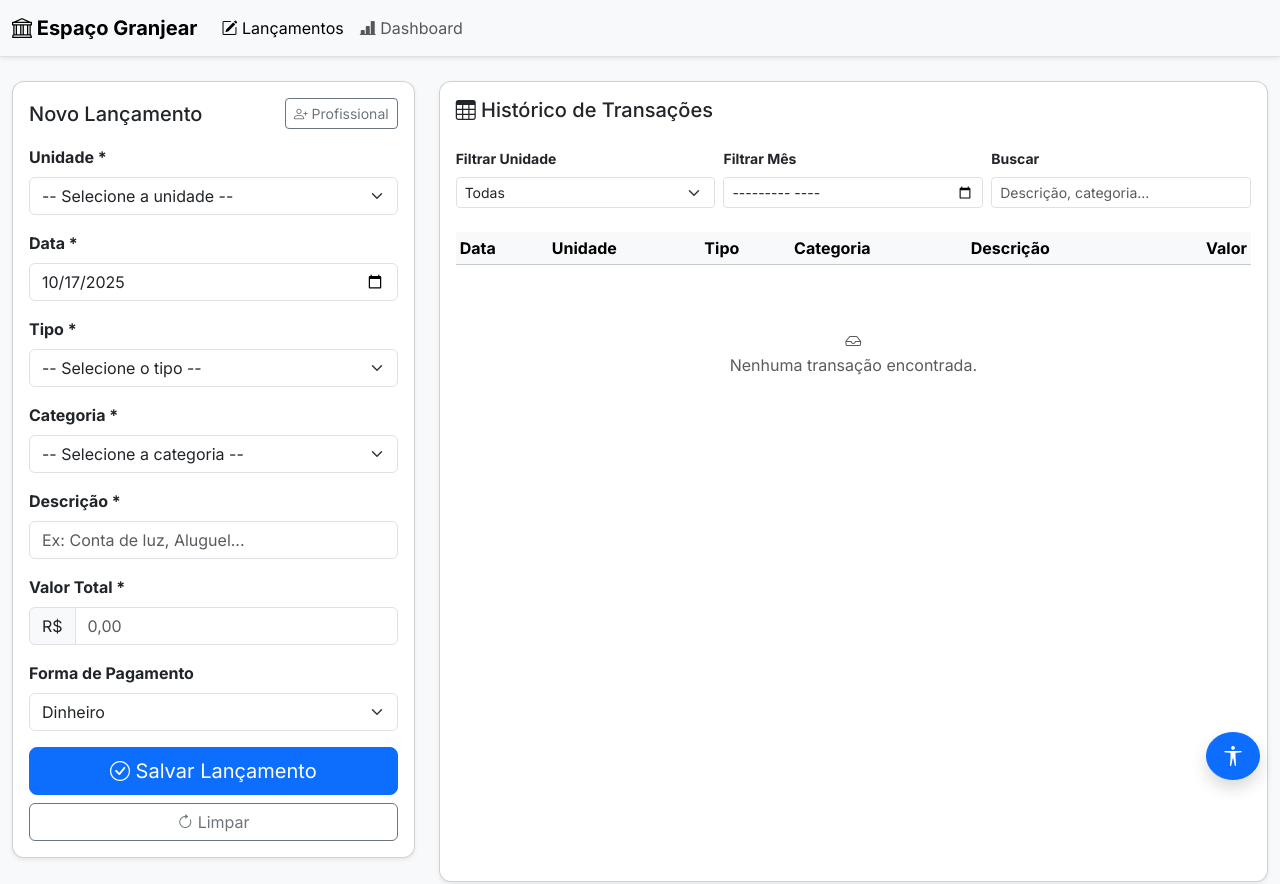
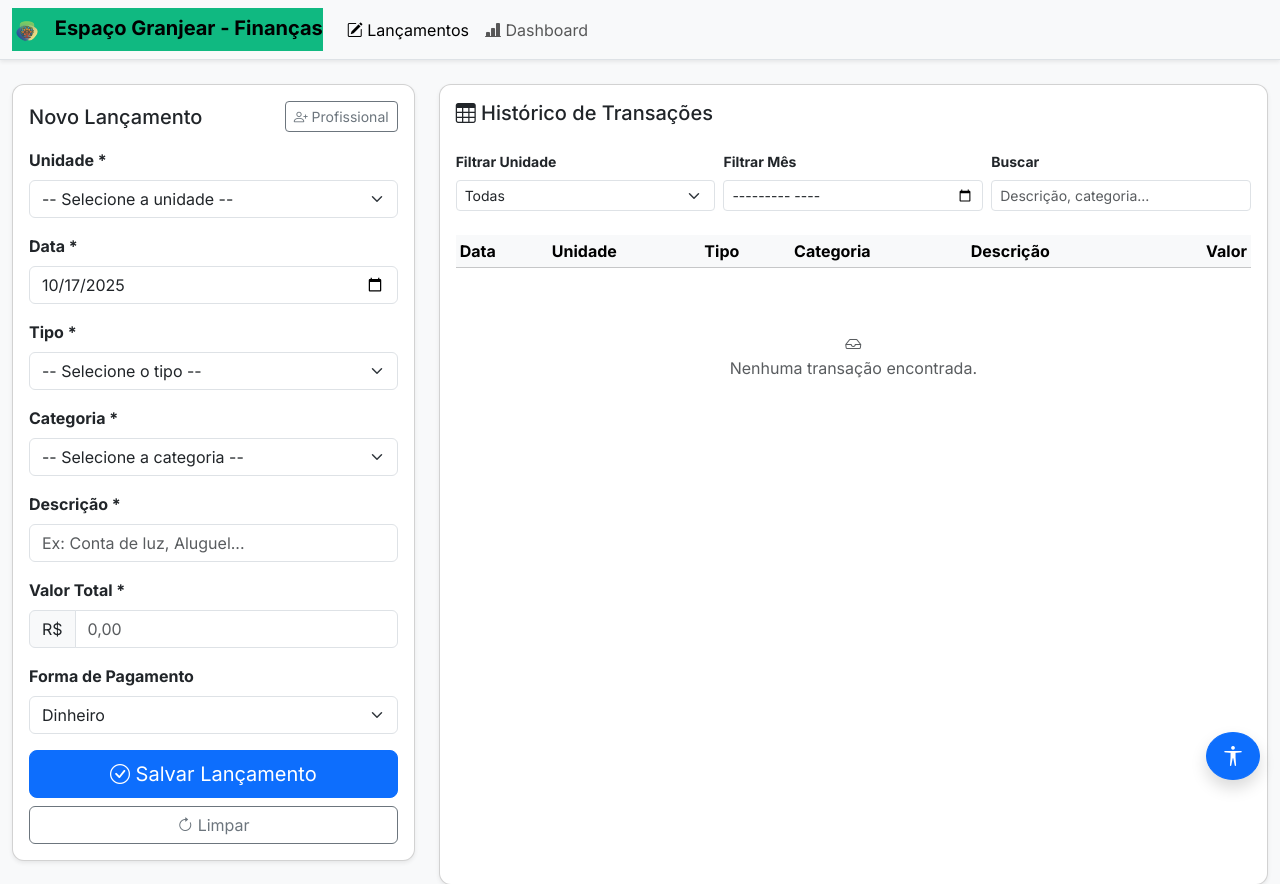
Before and after one commit to SudoMaster7/FinancasGranjear, a Flask app: page / in a window 1280 px wide. Shown: the top 884 px of the page. Run offline with Flask 3, Linux system fonts and the light colour scheme; lists and menus that the app fills with data are empty; some libraries are stand-ins or nearby versions.

Commit message:
Adição da logo e mudança na cor da barra de navegação

```diff
--- a/static/css/style.css
+++ b/static/css/style.css
@@ -46,6 +46,7 @@ body {
     padding-top: 56px; /* Ajuste para navbar sticky */
 }
 .navbar-brand {
+    background-color: #10b981;
     font-weight: 700;
 }
 .card {
--- a/templates/base.html
+++ b/templates/base.html
@@ -4,7 +4,7 @@
     <meta charset="UTF-8">
     <meta name="viewport" content="width=device-width, initial-scale=1.0">
     <title>{% block title %}Espaço Granjear{% endblock %}</title>
-
+    <link rel="icon" href="{{ url_for('static', filename='icone.png') }}">
     <!-- Estilos e Fontes -->
     <link href="https://cdn.jsdelivr.net/npm/bootstrap@5.3.3/dist/css/bootstrap.min.css" rel="stylesheet">
     <link rel="stylesheet" href="https://cdn.jsdelivr.net/npm/bootstrap-icons@1.11.3/font/bootstrap-icons.min.css">
@@ -69,7 +69,9 @@
 
     <nav id="mainNavbar" class="navbar navbar-expand-lg bg-body-tertiary border-bottom fixed-top shadow-sm">
         <div class="container-fluid">
-            <a class="navbar-brand" href="{{ url_for('index') }}"><i class="bi bi-bank"></i> Espaço Granjear</a>
+            <a class="navbar-brand" href="{{ url_for('index') }}">
+                <img src="{{ url_for('static', filename='icone.png') }}" alt="Logo da SUDO" height="30" class="d-inline-block align-text-top me-2">
+                 Espaço Granjear - Finanças</a>
             <button class="navbar-toggler" type="button" data-bs-toggle="collapse" data-bs-target="#navbarNav">
                 <span class="navbar-toggler-icon"></span>
             </button>
```
Also changed, not shown: 412049313_303304769364366_4204995196112230386_n.jpg (added), static/icone.png (added).
